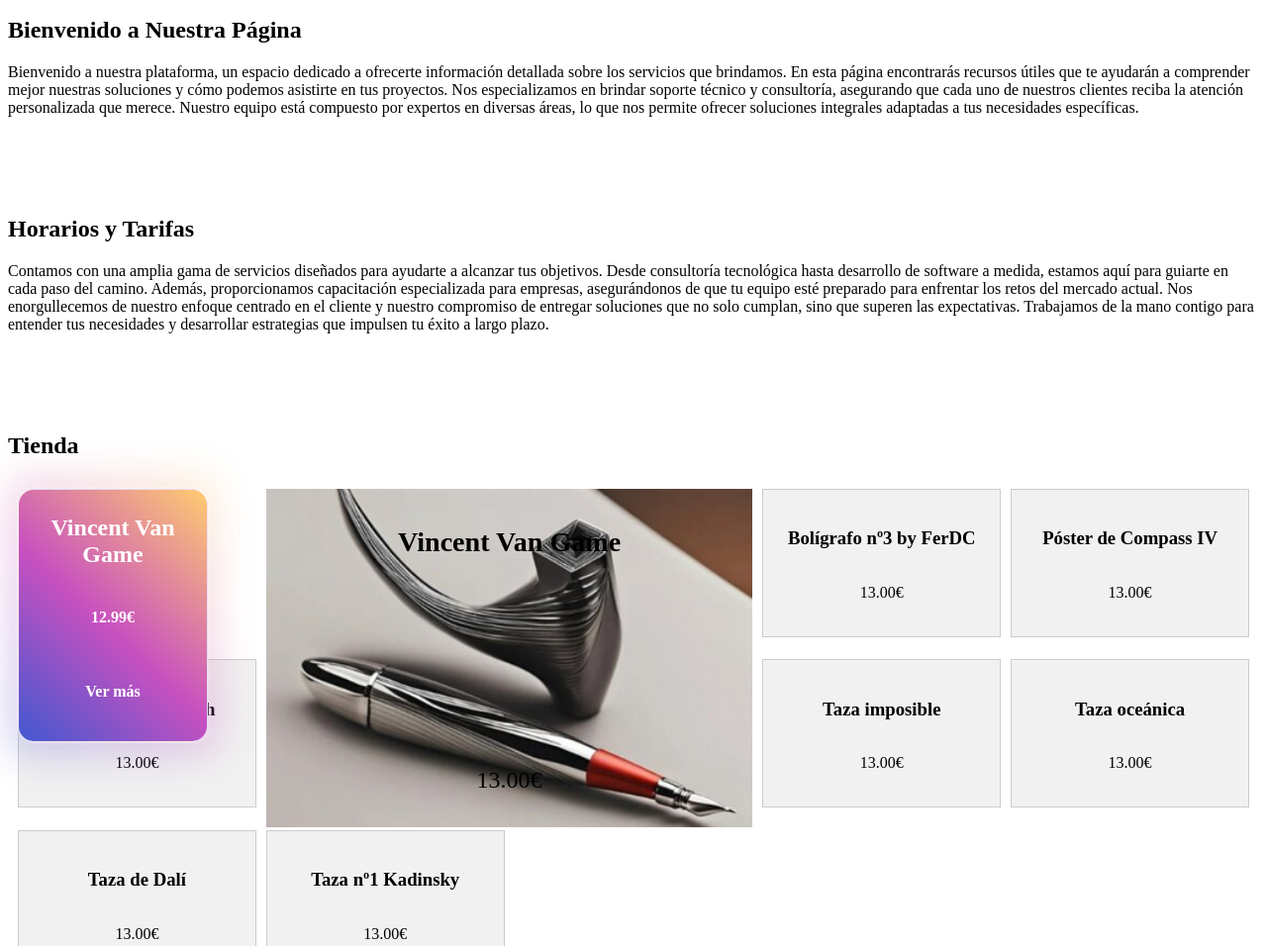
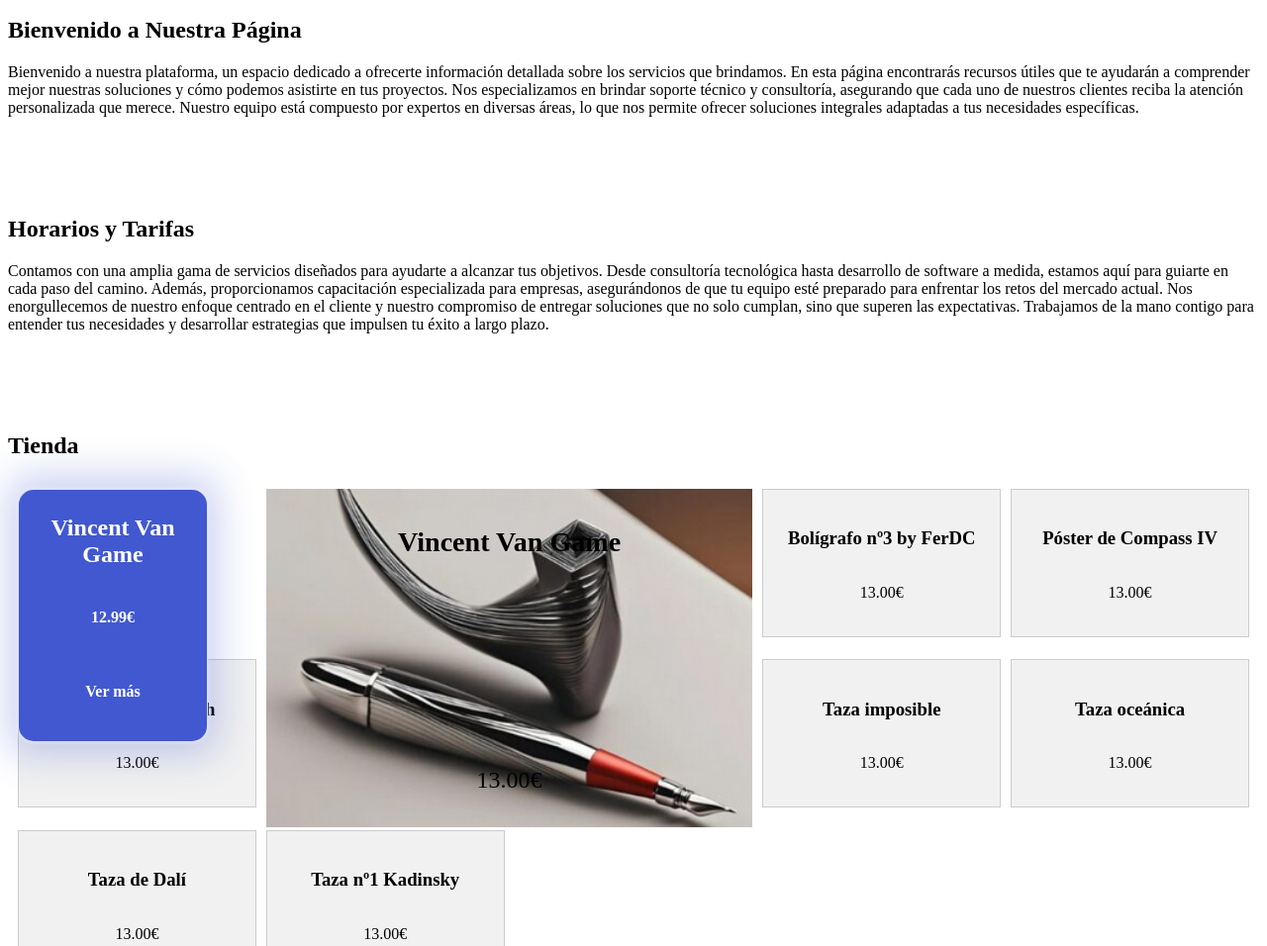
Before and after one commit to nami531/Pagina-web-MoM, a website: page html/index.html in a window 1280 px wide. Shown: the part 144-1100 px from the top of the page at 99% size. Drawn offline with Linux system fonts and the light colour scheme.

Commit message:
color flip card

```diff
--- a/html/css/styles.css
+++ b/html/css/styles.css
@@ -164,7 +164,6 @@ button:hover {
 
 
 /*Efecto flip card*/
-/* From Uiverse.io by htwarriors108 */
 .myCard {
     background-color: transparent;
     width: 190px;
@@ -213,12 +212,12 @@ button:hover {
 
   .frontSide,
   .frontSide::before {
-    background: linear-gradient(43deg, rgb(65, 88, 208) 0%, rgb(200, 80, 192) 46%, rgb(255, 204, 112) 100%);
+    background: rgb(65, 88, 208);
   }
 
   .backSide,
   .backSide::before {
-    background-image: linear-gradient(160deg, #0093E9 0%, #80D0C7 100%);
+    background: #80D0C7;
   }
 
   .backSide {
```
